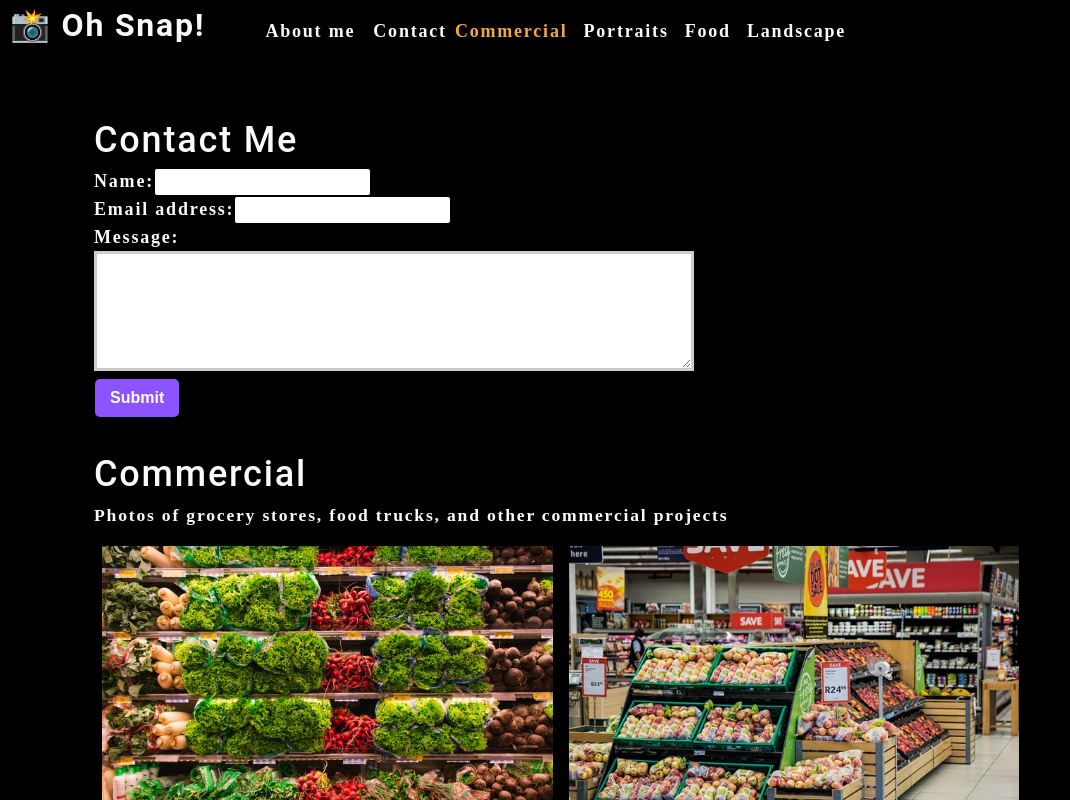
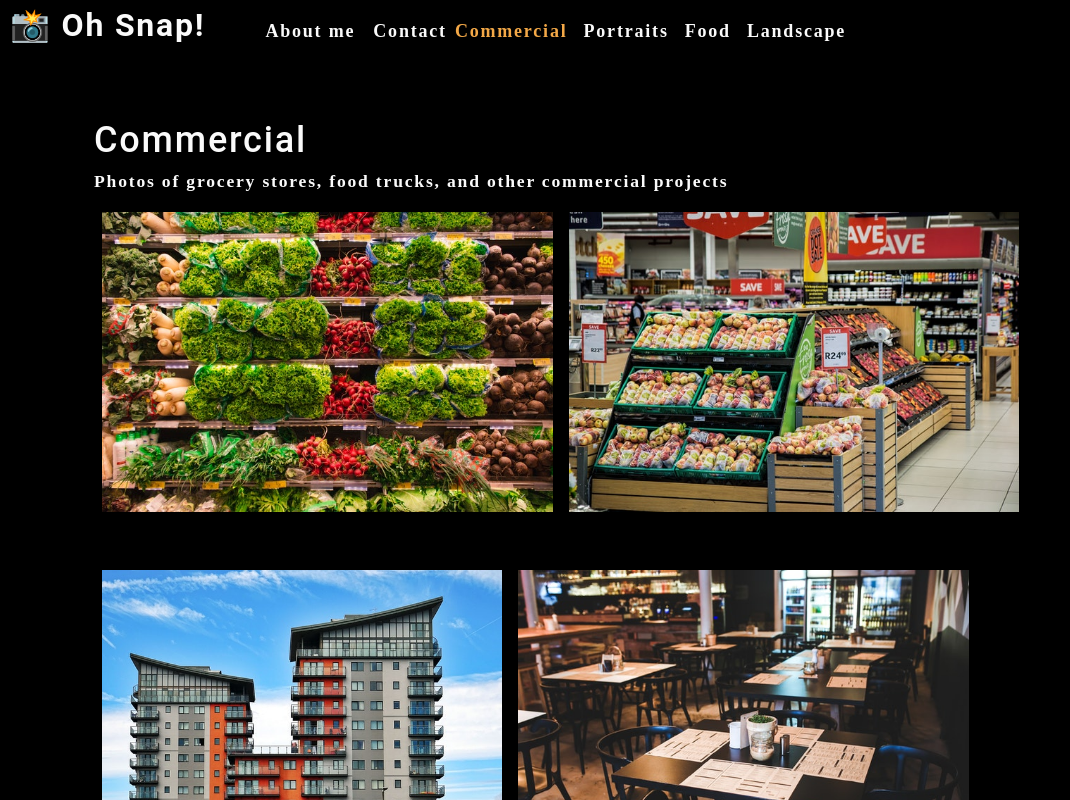
Before and after one commit to abjj1999/photo-port, a React (Create React App) app: page / in a window 1280 px wide. Shown: the top 800 px of the page, without its empty margins (0-1070 px from the left). Built offline with nearby package versions, Linux system fonts and the light colour scheme.

Commit message:
section 4 done

```diff
--- a/src/App.js
+++ b/src/App.js
@@ -1,5 +1,4 @@
 import React, { useState } from 'react';
-import './App.css';
 import About from './components/About';
 import Nav from './components/Nav';
 import Gallery from './components/Gallery';
@@ -17,6 +16,7 @@
     { name: 'landscape', description: 'Fields, farmhouses, waterfalls, and the beauty of nature' },
   ]);
 
+  const [contactSelected, setContactSelected] = useState(false);
   const [currentCategory, setCurrentCategory] = useState(categories[0]);
   return (
     <div>
@@ -24,11 +24,18 @@
         categories = {categories}
         setCurrentCategory = {setCurrentCategory}
         currentCategory = {currentCategory}
+        contactSelected={contactSelected}
+        setContactSelected={setContactSelected}
       ></Nav>
       <main>
-        <ContactForm></ContactForm>
-        <Gallery currentCategory={currentCategory} ></Gallery>
-        <About></About>
+      {!contactSelected ? (
+        <>
+          <Gallery currentCategory={currentCategory}></Gallery>
+          <About></About>
+        </>
+      ) : (
+          <ContactForm></ContactForm>
+      )}
       </main>
     </div>
   );
--- a/src/components/Contact/index.js
+++ b/src/components/Contact/index.js
@@ -1,4 +1,5 @@
 import React, { useState } from 'react'
+import { validateEmail } from '../../utils/helpers';
 
 function ContactForm() {
     const [formState, setFormState] = useState({
@@ -6,14 +7,34 @@
         email: '',
         message: ''
     });
+    const [errorMessage, setErrorMessage] = useState('');
+
     const { name, email, message } = formState;
-    function handleChange(e) {
-        setFormState({...formState, [e.target.name]: e.target.value })
-    }
-    function handleSubmit(e) {
+
+    const handleSubmit = (e) => {
         e.preventDefault();
-        console.log(formState);
-    }
+        if (!errorMessage) {
+          setFormState({ [e.target.name]: e.target.value });
+          console.log('Form', formState);
+        }
+    };
+
+    const handleChange = (e) => {
+        if (e.target.name === 'email') {
+          const isValid = validateEmail(e.target.value);
+          if (!isValid) {
+            setErrorMessage('Your email is invalid.');
+          } else {
+            setErrorMessage('');
+          }
+        } else {
+          if (!e.target.value.length) {
+            setErrorMessage(`${e.target.name} is required.`);
+          } else {
+            setErrorMessage('');
+          }
+        }
+    };
 
     return (
         <section>
@@ -21,16 +42,21 @@
             <form id="contact-form">
             <div>
                 <label htmlFor="name">Name:</label>
-                <input type="text" name="name" onChange={handleChange} defaultValue={name}/>
+                <input type="text" name="name" onBlur={handleChange} defaultValue={name}/>
             </div>
             <div>
                 <label htmlFor="email">Email address:</label>
-                <input type="email" name="email" onChange={handleChange} defaultValue={email}/>
+                <input type="email" name="email" onBlur={handleChange} defaultValue={email}/>
             </div>
             <div>
                 <label htmlFor="message">Message:</label>
-                <textarea name="message" rows="5" onChange={handleChange}  defaultValue={message}/>
+                <textarea name="message" rows="5" onBlur={handleChange}  defaultValue={message}/>
             </div>
+            {errorMessage && (
+                <div>
+                    <p className="error-text">{errorMessage}</p>
+                </div>
+            )}
             <button type='submit' onClick = {handleSubmit}>Submit</button>
             </form>
         </section>
--- a/src/components/Nav/index.js
+++ b/src/components/Nav/index.js
@@ -8,6 +8,8 @@
         categories = [],
         setCurrentCategory,
         currentCategory,
+        contactSelected,
+        setContactSelected
     } = props;
 
     useEffect(() => {
@@ -29,12 +31,13 @@
           <li className="mx-2">
             <a
               href="#about"
+              onClick={() => setContactSelected(false)}
             >
               About me
             </a>
           </li>
           <li>
-            <span>Contact</span>
+            <span onClick={() => setContactSelected(true)}>Contact</span>
           </li>
           {categories.map((category) => (
             <li className={`mx-1 ${
@@ -42,7 +45,8 @@
                 }`} key={category.name}>
               <span
                 onClick={() => {
-                  setCurrentCategory(category)
+                  setCurrentCategory(category);
+                  setContactSelected(false);
                 }}
               >
                 {capitalizeFirstLetter(category.name)}
```
